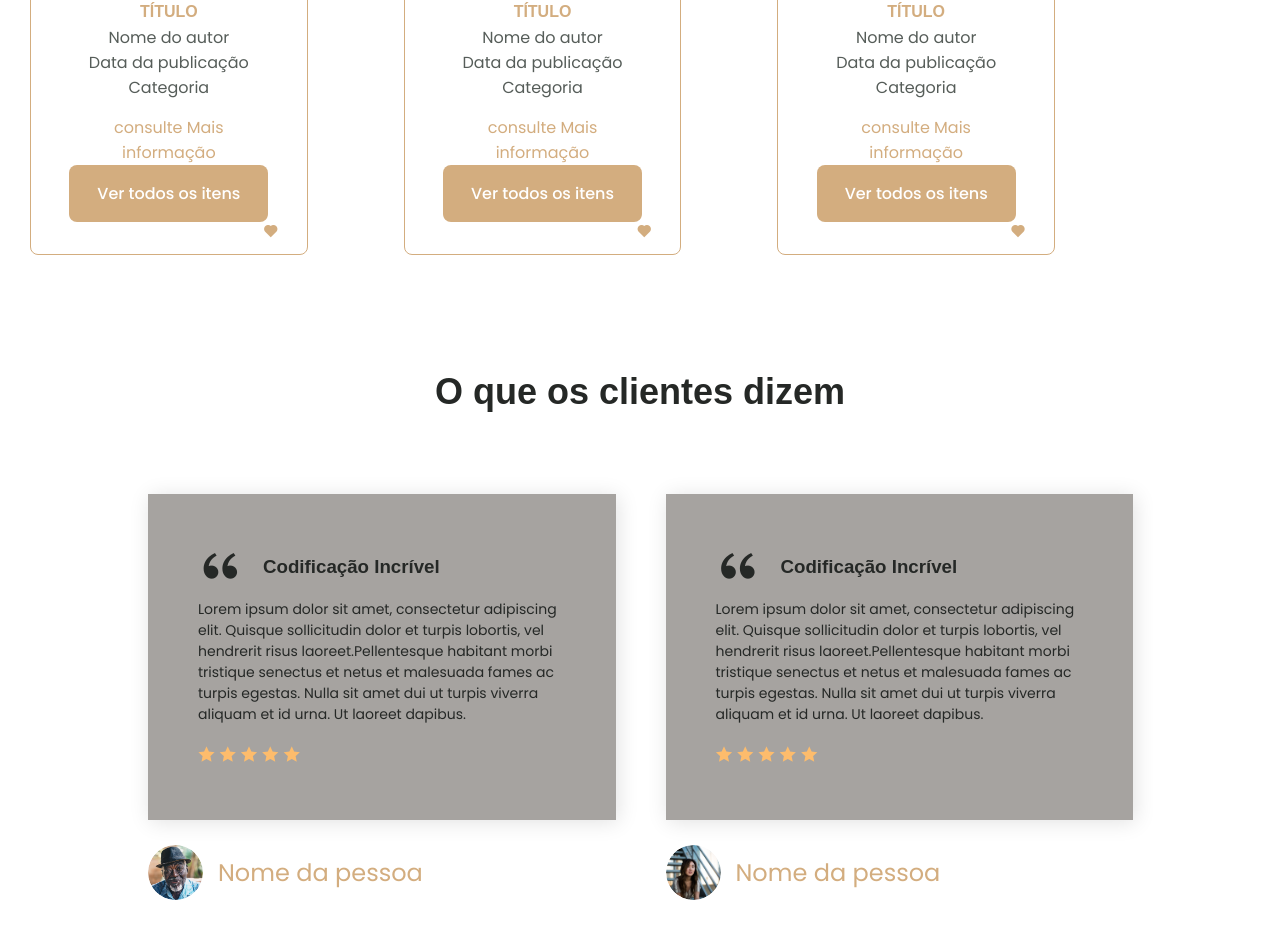
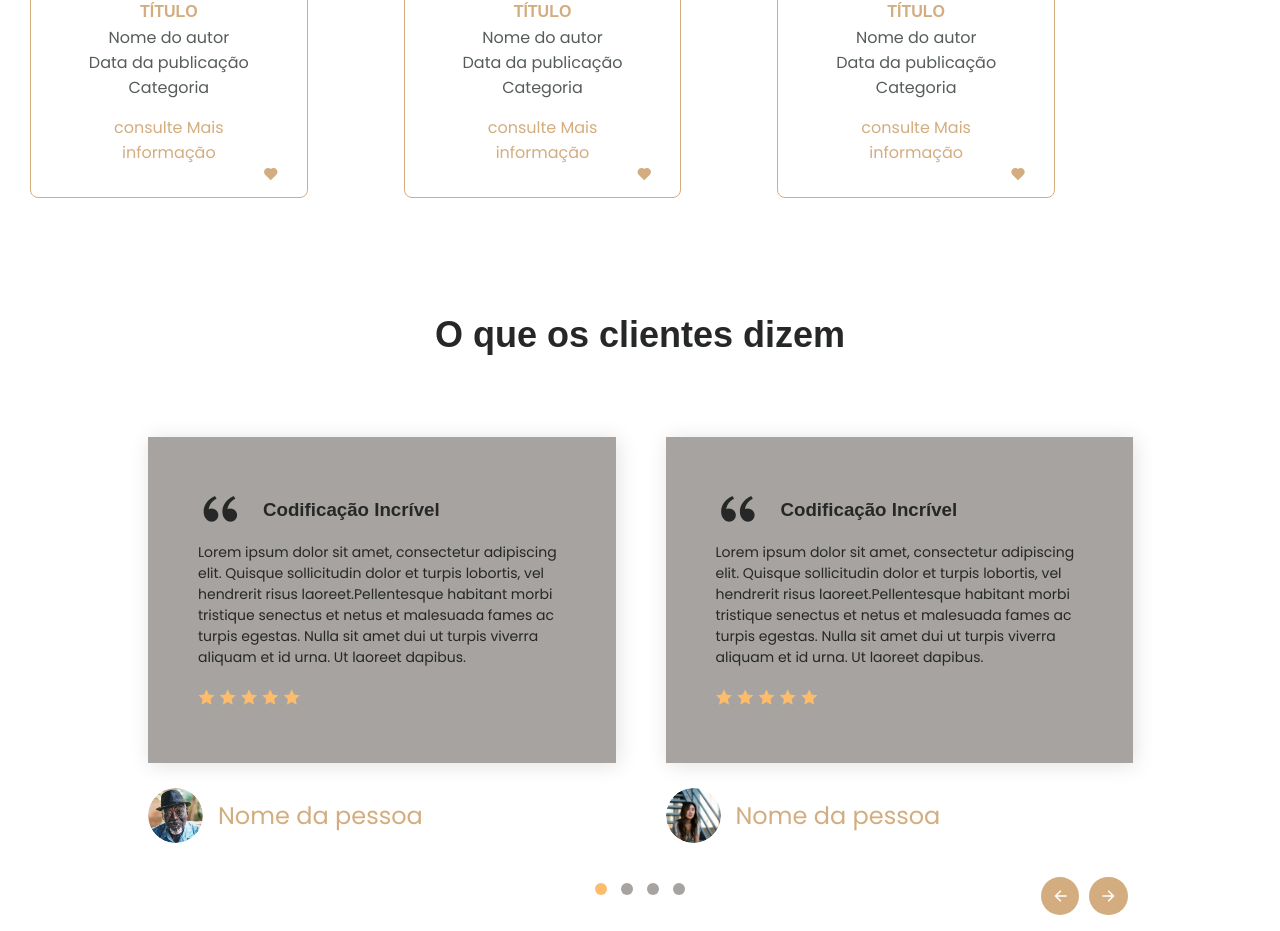
Before and after one commit to Existentia25/existentia, a plain HTML site: page port_index.html in a window 1280 px wide. Shown: the part 6388-7319 px from the top of the page. Drawn offline with nearby package versions, Linux system fonts and the light colour scheme; a web font is replaced by a local one.

Commit message:
Update port_index.html

```diff
--- a/port_index.html
+++ b/port_index.html
@@ -429,7 +429,7 @@
                                 <p class="questions__description">
                                     A Existentia construiu uma rede de prestadores de serviços e parceiros de qualidade para
                                     permitir que você tenha os melhores serviços com os melhores preços em todos os momentos. Esta rede permitirá que você
-                                    receba regularmente convites personalizados, boas dicas e bons endereços para aproveitar seus passeios                                    e noites.
+                                    receba regularmente convites personalizados, boas dicas e bons endereços para aproveitar seus passeios e noites.
                                     A Existentia compromete-se em negociar vantagens e ofertas com os seus prestadores de serviços e
                                     parceiros de forma a oferecer-lhe os melhores serviços.</p>
                             </div>
@@ -528,7 +528,7 @@
                             <div class="questions__content">
                                 <p class="questions__description">
                                     Existentia encontrará a solução até para os pedidos de última hora.
-                                    Comprometenos-nos em dar-lhe uma resposta para além dos pedidos de reservas, organização,                                    animação,
+                                    Comprometenos-nos em dar-lhe uma resposta para além dos pedidos de reservas, organização, animação,
                                     pedidos da vida quotidiana (autocarro, spa, baby sitter, canalizador, serralheiro,)
                                 </p>
                             </div>
@@ -545,7 +545,7 @@
                                 <p class="questions__description">
                                     A sua subscrição dá-lhe acesso a todos os serviços e concierges da Existentia.
                                     Suas solicitações serão tratadas prioritariamente por um concierge designado e em caso de
-                                    indisponibilidade, você será colocado em contato com outro concierge que terá acesso instantâneo                                    aos
+                                    indisponibilidade, você será colocado em contato com outro concierge que terá acesso instantâneo aos
                                     seus arquivos. Para determinados arquivos complexos ou a seu pedido expresso, um único concierge pode se
                                     encarregar de processar todo o seu pedido.
                                 </p>
@@ -621,9 +621,6 @@
                     <div class="heart">
                         <i class="ri-heart-fill"></i>
                     </div>
-                    <a href="blog_page.html" target="_blank"> <button class="button button__blog">
-                            Ver todos os itens
-                    </button></a>
             </article>
             <article class="blog__card">
                     <img src="assets/img/about_mozambique.jpeg" alt="" class="blog__img">
@@ -635,9 +632,6 @@
                     <div class="heart">
                         <i class="ri-heart-fill"></i>
                     </div>
-                    <a href="blog_page.html" target="_blank"> <button class="button button__blog">
-                            Ver todos os itens
-                    </button></a>
             </article>
             <article class="blog__card">
                     <img src="assets/img/about_mozambique.jpeg" alt="" class="blog__img">
@@ -649,9 +643,6 @@
                     <div class="heart">
                         <i class="ri-heart-fill"></i>
                     </div>
-                    <a href="blog_page.html" target="_blank"> <button class="button button__blog">
-                            Ver todos os itens
-                    </button></a>
             </article>
                 </div>
               </section>
```
